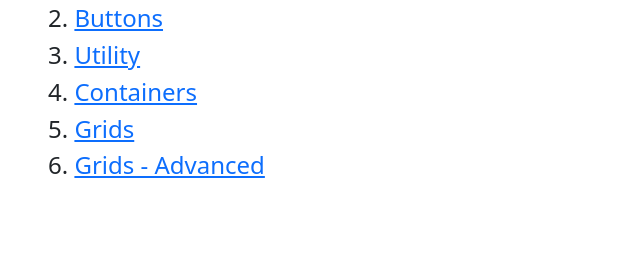
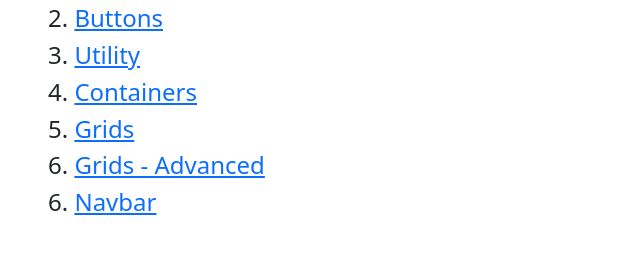
Before and after one commit to Baisampayan/Bootstrap-V5-Practice, a plain HTML site: page index.html in a window 1280 px wide. Shown: the part 127-380 px from the top of the page, without its empty margins (0-640 px from the left). Drawn offline with nearby package versions, Linux system fonts and the light colour scheme.

Commit message:
Navbar Added

```diff
--- a/index.html
+++ b/index.html
@@ -16,6 +16,7 @@
         <div class="h4">4. <a href="/containers.html">Containers</a></div>
         <div class="h4">5. <a href="/grids.html">Grids</a></div>
         <div class="h4">6. <a href="/Grids - Advanced.html">Grids - Advanced</a></div>
+        <div class="h4">6. <a href="/navbar.html">Navbar</a></div>
     </div>
 
     <script src="https://cdn.jsdelivr.net/npm/bootstrap@5.2.0/dist/js/bootstrap.bundle.min.js" integrity="sha384-A3rJD856KowSb7dwlZdYEkO39Gagi7vIsF0jrRAoQmDKKtQBHUuLZ9AsSv4jD4Xa" crossorigin="anonymous"></script>
```
